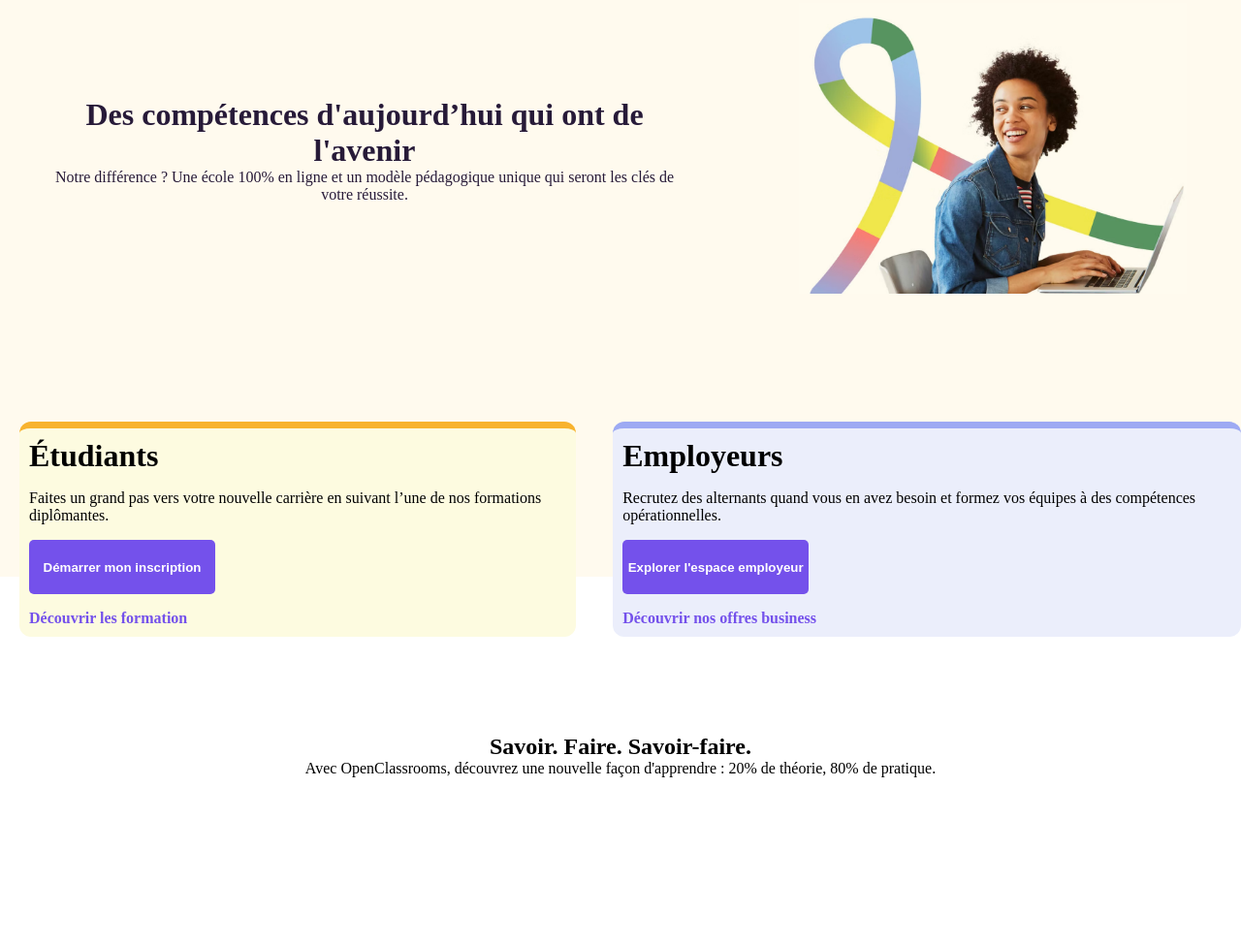
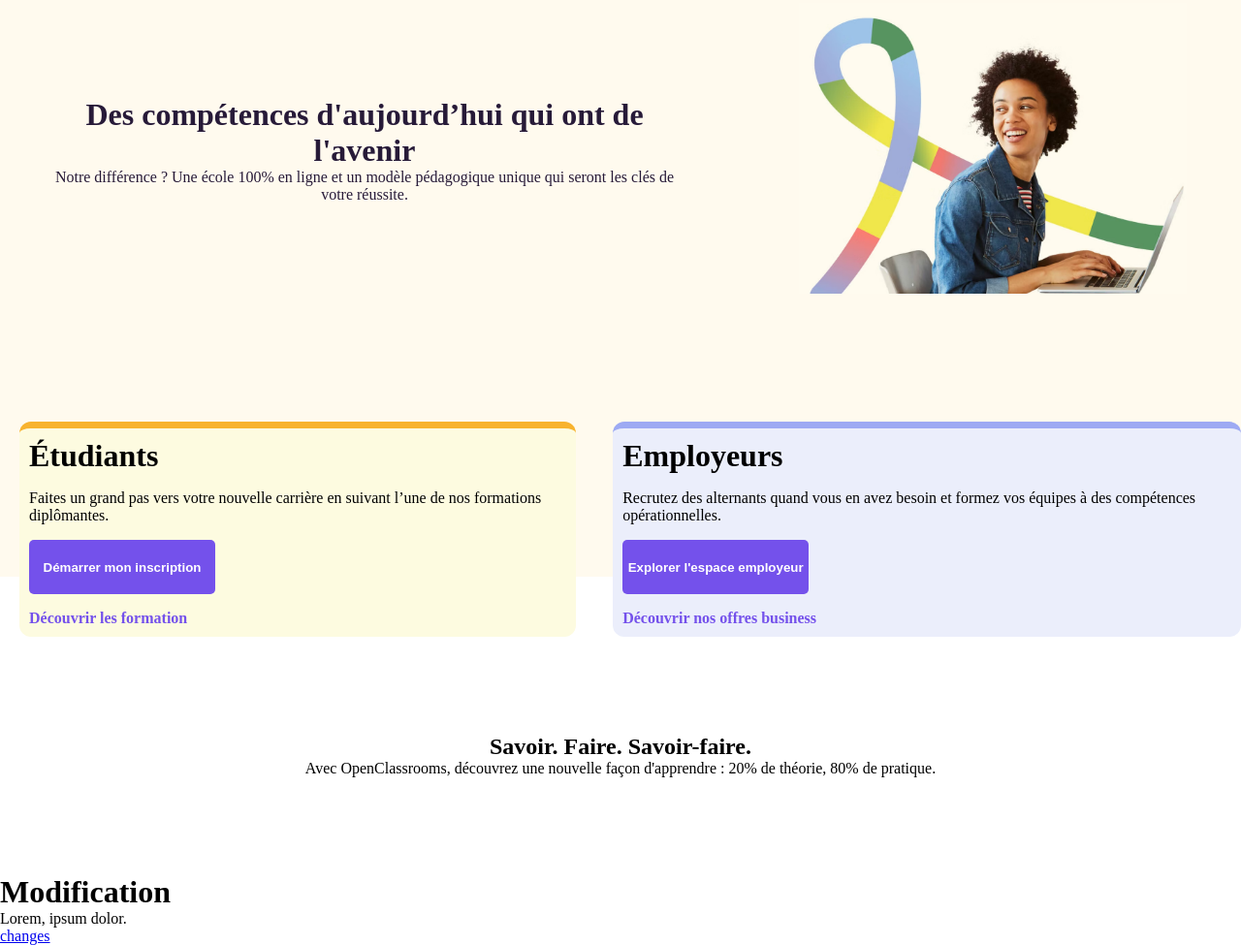
Before and after one commit to Zinebbenabou/spotify, a plain HTML site: page index.html in a window 1280 px wide. Shown: the part 279-1254 px from the top of the page at 97% size. Before the commit the page ends 1181 px from the top, so only its background shows below. Drawn offline with Linux system fonts and the light colour scheme.

Commit message:
Modifications

```diff
--- a/index.html
+++ b/index.html
@@ -77,6 +77,11 @@
     </div>
 
     </div>
+
+    <!-- Modification -->
+     <h1>Modification </h1>
+     <p>Lorem, ipsum dolor. </p>
+     <a href=" ">changes </a>
 </body>
 
 </html>
```
